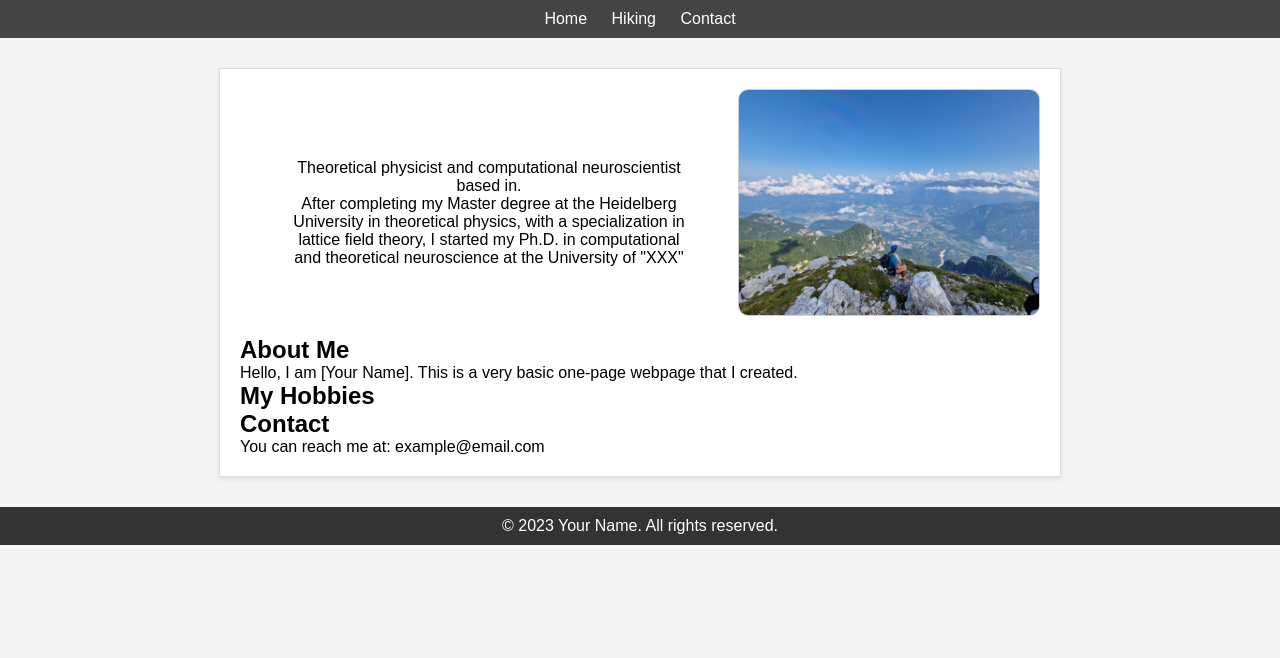
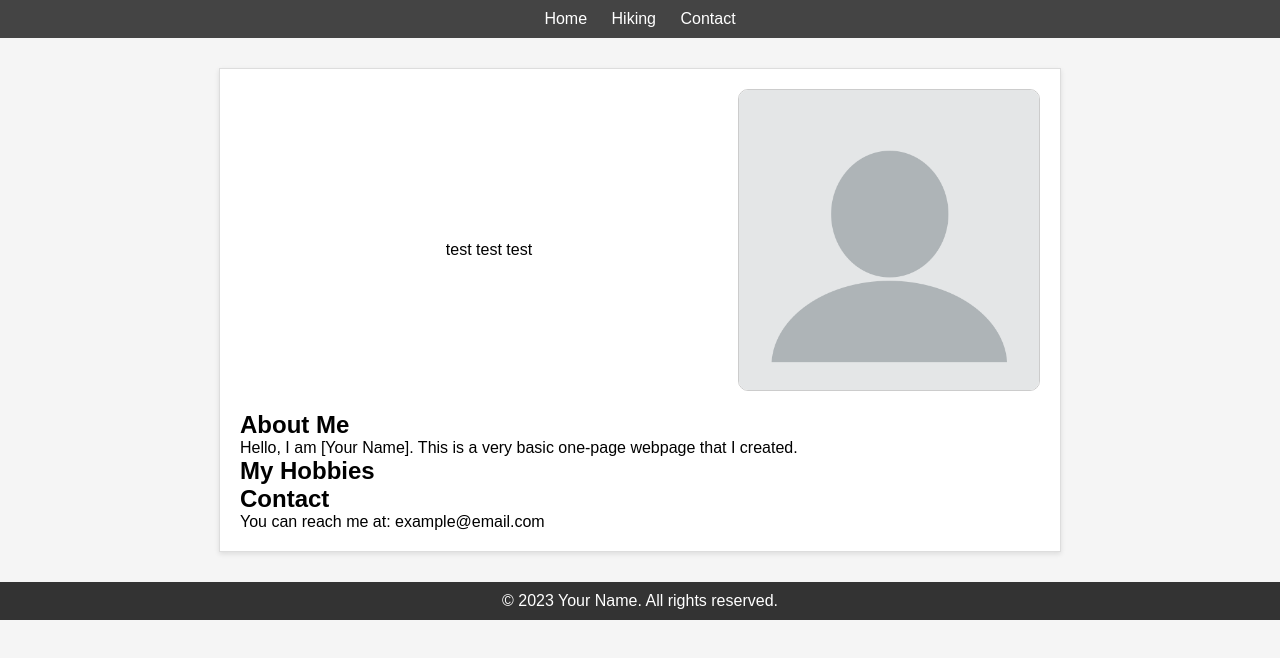
Before and after one commit to Matteo294/matteo294.github.io, a plain HTML site: page home.html in a window 1280 px wide. Drawn offline with Linux system fonts and the light colour scheme.

Commit message:
first commit

```diff
--- a/home.html
+++ b/home.html
@@ -21,9 +21,9 @@
     	<!-- Add an image here -->
         <div class="content-container">
             <div class="text">
-                <p>Theoretical physicist and computational neuroscientist based in.</br>After completing my Master degree at the Heidelberg University in theoretical physics, with a specialization in lattice field theory, I started my Ph.D. in computational and theoretical neuroscience at the University of "XXX" </p>
+                <p> test test test </p>
             </div>
-            <img src="profile.jpg" alt="My Picture" width="300">
+            <img src="profile.png" alt="My Picture" width="300">
         </div>
 
         <h2>About Me</h2>
```
Also changed, not shown: profile.jpg (deleted), profile.png (added).
